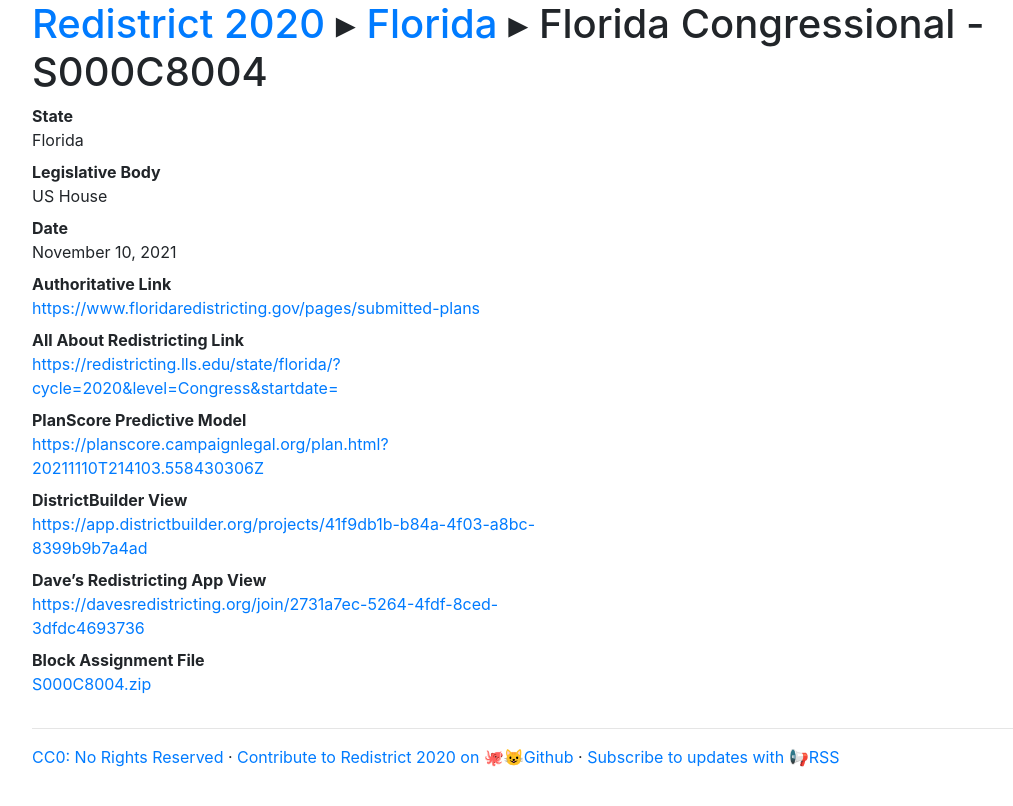
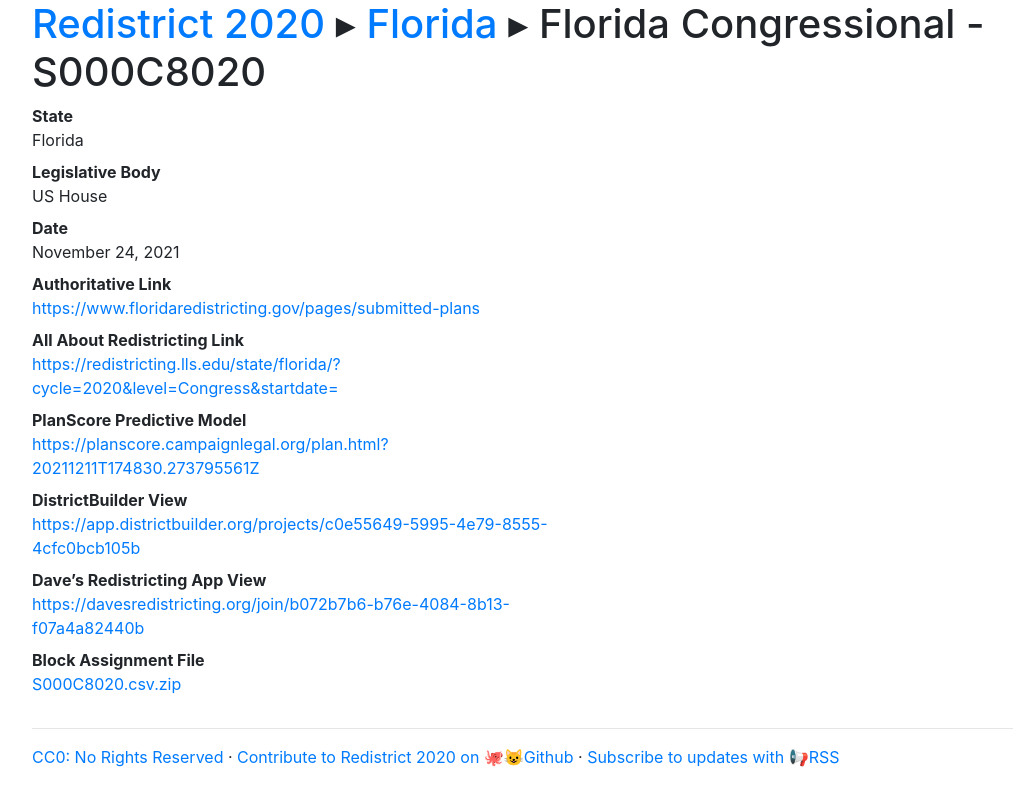
Before and after one commit to PlanScore/Redistrict2020, a Jekyll site: the page built from _plans/FL-2021-11-congress-S000C8020.md, in a window 1280 px wide. Shown: the top 806 px of the page, without its empty margins (53-1066 px from the left). Built offline with Jekyll 4.4.1, drawn with Linux system fonts in a browser that asks for light colours; nearby versions of some CDN libraries.

Commit message:
Update FL-2021-11-congress-S000C8020.md

```diff
--- a/_plans/FL-2021-11-congress-S000C8020.md
+++ b/_plans/FL-2021-11-congress-S000C8020.md
@@ -1,15 +1,15 @@
 ---
 state: Florida
-title: Florida Congressional - S000C8004
+title: Florida Congressional - S000C8020
 body: US House
-date: 2021-11-10
+date: 2021-11-24
 authoritative_link: https://www.floridaredistricting.gov/pages/submitted-plans
 allabout_link: https://redistricting.lls.edu/state/florida/?cycle=2020&level=Congress&startdate=
-planscore_link: https://planscore.campaignlegal.org/plan.html?20211110T214103.558430306Z
-districtbuilder_link: https://app.districtbuilder.org/projects/41f9db1b-b84a-4f03-a8bc-8399b9b7a4ad
-davesredist_link: https://davesredistricting.org/join/2731a7ec-5264-4fdf-8ced-3dfdc4693736
+planscore_link: https://planscore.campaignlegal.org/plan.html?20211211T174830.273795561Z
+districtbuilder_link: https://app.districtbuilder.org/projects/c0e55649-5995-4e79-8555-4cfc0bcb105b
+davesredist_link: https://davesredistricting.org/join/b072b7b6-b76e-4084-8b13-f07a4a82440b
 five38_link:
-blockassignment_file: /files/FL-2021-11/S000C8004.zip
+blockassignment_file: /files/FL-2021-11/S000C8020.csv.zip
 shapefile_file:
 simplegeojson_file:
 
```
